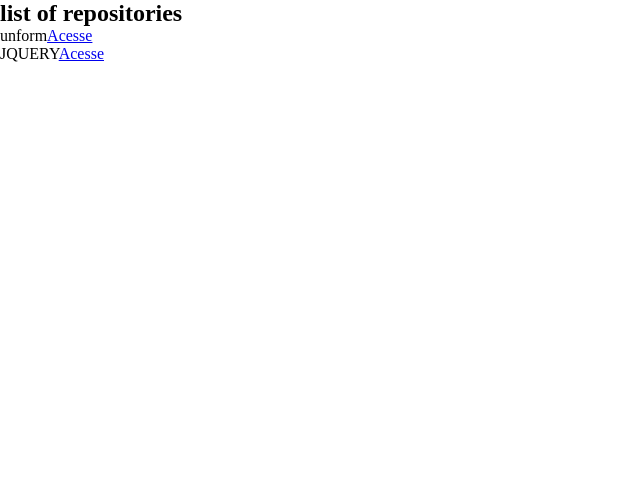
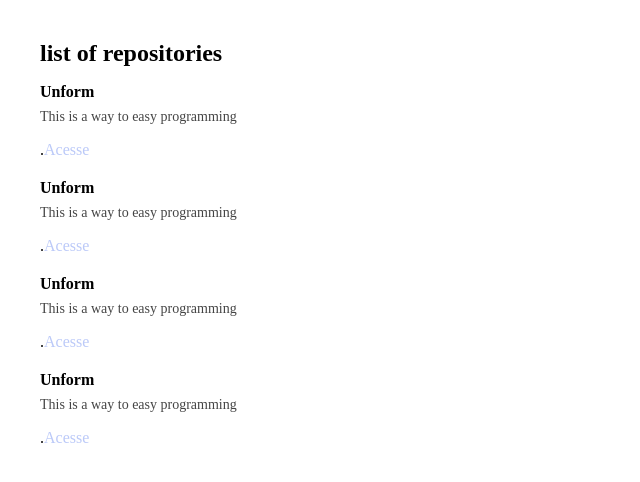
Before and after one commit to ronaldojudice/github-explorer, a React app: page / in a window 1280 px wide. Shown: the top 482 px of the page, without its empty margins (0-640 px from the left). Built offline with nearby package versions, Linux system fonts and the light colour scheme; no server answers.

Commit message:
Utilizando o useEffect

```diff
--- a/package.json
+++ b/package.json
@@ -18,6 +18,7 @@
     "@babel/core": "^7.15.0",
     "@babel/preset-env": "^7.15.0",
     "@babel/preset-react": "^7.14.5",
+    "@pmmmwh/react-refresh-webpack-plugin": "^0.4.3",
     "babel-loader": "^8.2.2",
     "css-loader": "^6.2.0",
     "eslint": "^7.32.0",
@@ -28,6 +29,7 @@
     "html-webpack-plugin": "^5.3.2",
     "node-sass": "^6.0.1",
     "prettier": "^2.3.2",
+    "react-refresh": "^0.10.0",
     "sass-loader": "^12.1.0",
     "style-loader": "^3.2.1",
     "webpack": "^5.50.0",
--- a/src/App.jsx
+++ b/src/App.jsx
@@ -1,8 +1,7 @@
-import {RepositoryList} from './components/RepositoryList';
 import './styles/global.scss';
-
+import { RepositoryList } from './components/RepositoryList';
 
 export function App(){
 
-  return <RepositoryList />
+  return  <RepositoryList/>
 }
--- /dev/null
+++ b/src/components/RepositoryItem.jsx
@@ -0,0 +1,10 @@
+export function RepositoryItem(props){
+
+  return(
+    <li>
+      <strong>{props.repository?.name ?? "Default"}</strong>
+      <p>{props.repository?.description ?? "Default"}</p>.
+        <a href={props.repository?.link}>Acesse</a>
+    </li>
+  );
+}
--- a/src/components/RepositoryList.jsx
+++ b/src/components/RepositoryList.jsx
@@ -1,20 +1,35 @@
-const repositoryName = 'unform';
+import { RepositoryItem } from './RepositoryItem';
+import '../styles/repositories.scss';
+import { useState,useEffect } from 'react';
+
+//https://api.github.com/users/ronaldojudice/repos
+
+const repository = {
+  name: 'Unform',
+  description:'This is a way to easy programming',
+  link: 'https://g1.com.br/tvriosul'
+}
 
 export function RepositoryList(){
+  const [repositories, setRepositories] = useState([]);
+
+ useEffect(()=>{
+  fetch('https://api.github.com/users/ronaldojudice/repos').then()
+ },[]);
+
+  //
+
+
   return(
     <section className="repository-list">
     <h1>list of repositories</h1>
     <ul>
-      <li>{repositoryName}
-      <a href="http://www.g1.com.br/tvriosul">Acesse</a>
-      </li>
+      <RepositoryItem repository={repository}/>
+      <RepositoryItem repository={repository}/>
+      <RepositoryItem repository={repository}/>
+      <RepositoryItem repository={repository}/>
     </ul>
 
-    <ul>
-    <li>JQUERY
-    <a href="http://www.g1.com.br/tvriosul">Acesse </a>
-    </li>
-  </ul>
 
   </section>
     );
--- /dev/null
+++ b/src/styles/repositories.scss
@@ -0,0 +1,32 @@
+section.repository-list{
+
+ margin:40px;
+  h1{
+    margin-bottom: 16px;
+
+ }
+
+ ul{
+   list-style: none;
+
+ }
+
+ li{
+   &+li{
+      margin-top: 20px;
+     }
+     p{
+       font-size: 14px;
+       color:#444;
+       margin-top:8px;
+     }
+
+     a{
+       display: inline-block;
+       margin-top: 16px;
+       text-decoration: none;
+       color: #57e6;
+     }
+
+   }
+ }
--- a/webpack.config.js
+++ b/webpack.config.js
@@ -1,5 +1,6 @@
 const path = require('path');
 const HtmlWebPackPlugin = require('html-webpack-plugin')
+const ReactRefeshWebpackPlugin = require('@pmmmwh/react-refresh-webpack-plugin')
 
 const isDevelopment = process.env.NODE_ENV !== 'production';
 
@@ -16,20 +17,30 @@
   extensions: ['.js','.jsx'],
 },
 devServer: {
-  contentBase: path.resolve(__dirname,'public')
+  contentBase: path.resolve(__dirname,'public'),
+  hot:true
 },
 plugins:[
+   isDevelopment && new ReactRefeshWebpackPlugin({}),
     new HtmlWebPackPlugin({
       template: path.resolve(__dirname,'public','index.html'),
     })
-],
+].filter(Boolean),
 module: {
   rules: [
     {
   test:/\.jsx$/,
   exclude: /node_modules/,
-  use:'babel-loader',
-      },
+  use: {
+  loader: 'babel-loader',
+  options: {
+    plugins:[
+      isDevelopment && require.resolve('react-refresh/babel')
+
+    ].filter(Boolean)
+    }
+  },
+},
       {
         test:/\.scss$/,
         exclude: /node_modules/,
```
Also changed, not shown: 2 other files (tests, documents, lock files or other folders).
